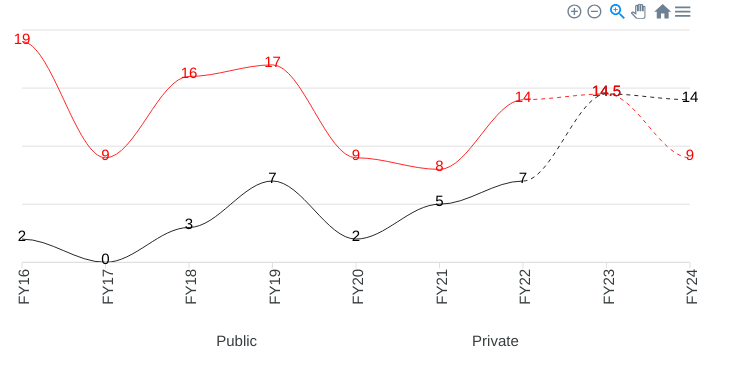
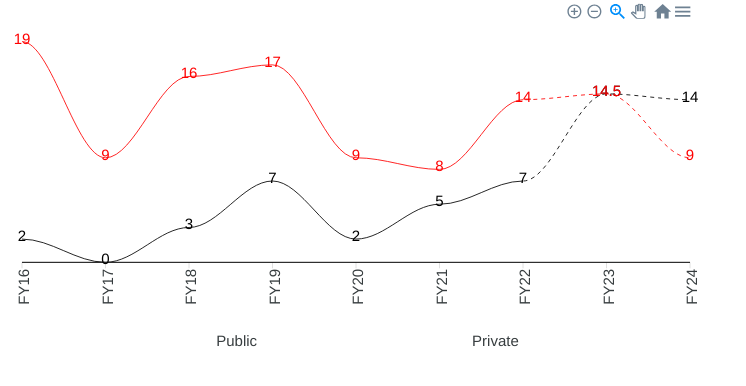
Before and after one commit to miteshmorineudesic/react-apexcharts, a React (Create React App) app: page / in a window 1280 px wide. Shown: the top 386 px of the page, without its empty margins (0-746 px from the left). Built offline with nearby package versions, Linux system fonts and the light colour scheme.

Commit message:
GLC updated

```diff
--- a/src/Components/GradientLineChart.js
+++ b/src/Components/GradientLineChart.js
@@ -6,15 +6,10 @@ const ApexChart = () => {
         {
             name: "Public",
             data: [2, 0, 3, 7, 2, 5, 7, 14.5, 14],
-
         },
         {
             name: "Private",
             data: [19, 9, 16, 17, 9, 8, 14, 14.5, 9],
-            dataLabels: {
-                enabled: true,
-                offsetY: -15,
-            },
         },
     ]);
 
@@ -22,37 +17,29 @@ const ApexChart = () => {
         chart: {
             height: 350,
             type: "line",
-            marginLeft: 5000,
-            marginRight: 500,
         },
         forecastDataPoints: {
             count: 2, // last three datapoints will be dotted
         },
         dataLabels: {    //label on chart line
             enabled: true,
-            enabledOnSeries: undefined,
-            formatter: function (val, opts) {
-                return val
-            },
             textAnchor: 'middle',
             distributed: false,
-            offsetX: 0,
-            offsetY: 0,
             style: {
                 fontSize: '15px',
                 fontFamily: 'Helvetica, Arial, sans-serif',
                 fontWeight: '',
-                colors: undefined
-            }, background: {
+            },
+            background: {
                 enabled: false,
             },
+        },
 
-
-        },
         stroke: {
             width: 1,
             curve: "smooth",
         },
+
         xaxis: {
             type: "string",
             categories: [
@@ -66,15 +53,12 @@ const ApexChart = () => {
                 "FY23",
                 "FY24",
             ],
+            show: true,
             tickAmount: 10,
             labels: {
                 show: true,
                 rotate: -90,
                 rotateAlways: true,
-                hideOverlappingLabels: true,
-                showDuplicates: false,
-                trim: false,
-                minHeight: undefined,
                 minWidth: 100,
                 maxHeight: 120,
                 style: {
@@ -85,16 +69,24 @@ const ApexChart = () => {
                     cssClass: 'apexcharts-xaxis-label',
                 },
             },
+            axisBorder: {
+                show: 'true',
+                color: '#000000',
+                height: 1,
+                width: '100%',
+            },
+        },
 
+        grid: {
+            show: 'false',
+            borderColor: 'transparent', //removes grid lines
+        },
 
-        },
         yaxis: {
             labels: {
                 show: false, // hide labels on y-axis
             },
         },
-
-
 
         fill: {
             type: "solid",
@@ -104,20 +96,14 @@ const ApexChart = () => {
         colors: ['#000', '#ff0000'], //arrays used to set the color to black and red respectively
 
         legend: {
-
             width: 700,
-            fontSize:'15px',
-            // other legend options
+            fontSize: '15px',
             markers: {
-                shape:'line',
+                shape: 'line',
                 width: 25,
                 height: 2,
                 strokeWidth: 0,
-                // strokeColor: '#ff0000',
-                fillColors: undefined,
                 radius: 0,
-                customHTML: undefined,
-                onClick: undefined,
                 offsetX: 0,
                 offsetY: 0
             },
@@ -125,7 +111,7 @@ const ApexChart = () => {
                 horizontal: 100,
                 vertical: 0
             },
-          }
+        }
 
     });
 
@@ -137,6 +123,7 @@ const ApexChart = () => {
                 type="line"
                 height={350}
                 width={700}
+            // marginleft={3000}
             />
         </div>
     );
```
